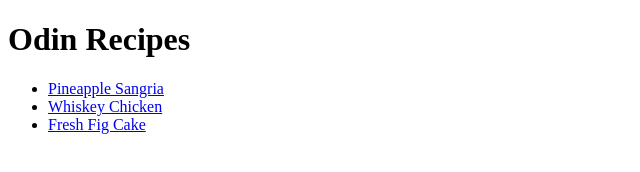
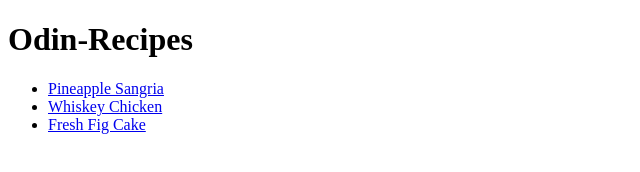
Before and after one commit to petarsavic20/odin-recipes, a plain HTML site: page index.html in a window 1280 px wide. Shown: the full height of the page, 0-640 px from the left. Drawn offline with Linux system fonts and the light colour scheme.

Commit message:
finished project recipes

```diff
--- a/index.html
+++ b/index.html
@@ -7,7 +7,7 @@
     <title>Document</title>
 </head>
 <body>
-    <h1>Odin Recipes</h1>
+    <h1>Odin-Recipes</h1>
     <ul>
         <li><a href="recipes/pineapple-sangria.html">Pineapple Sangria</a></li>
         <li><a href="recipes/whiskey-chicken.html">Whiskey Chicken</a></li>
```
